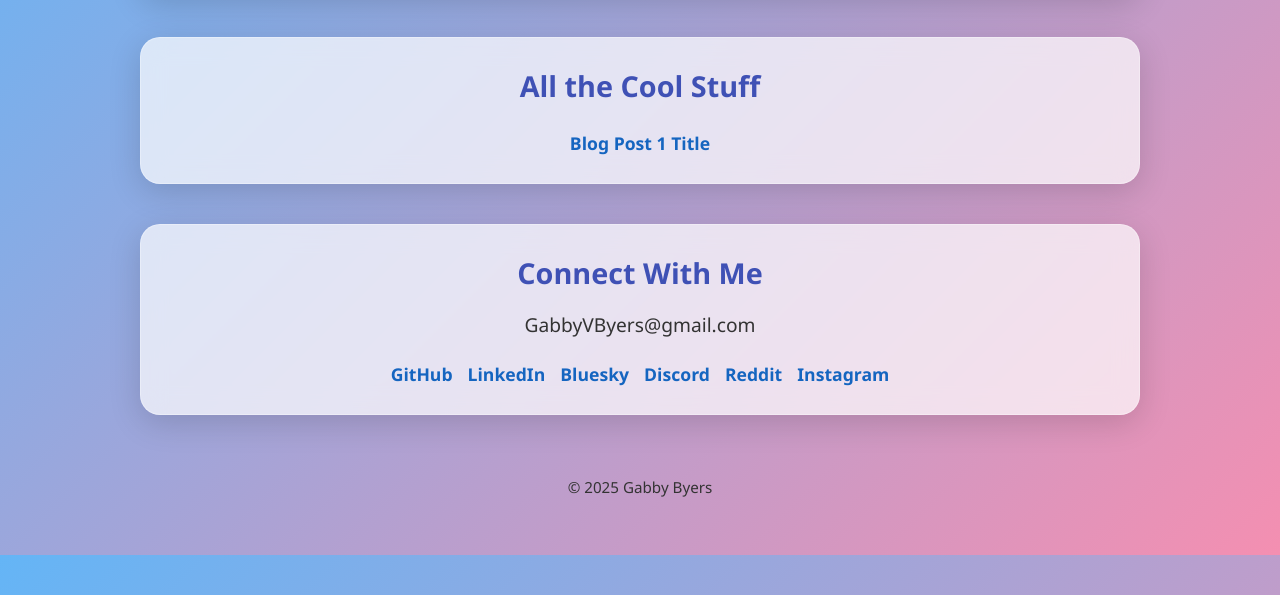
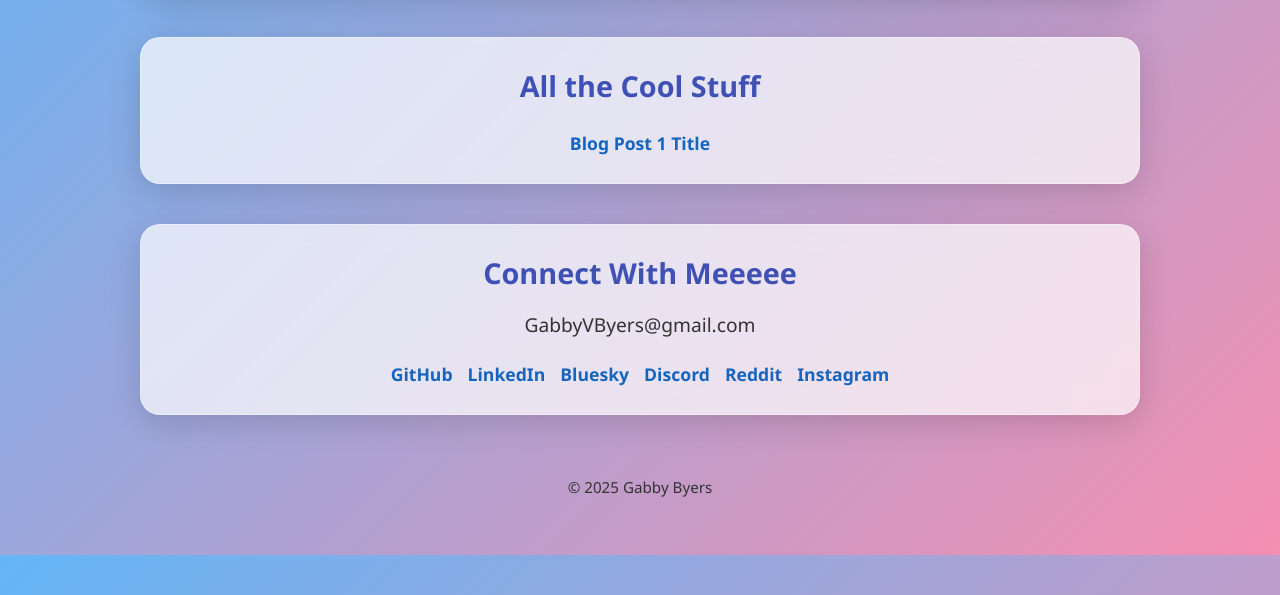
Before and after one commit to GabbyVByers/Blogsite, a plain HTML site: page index.html in a window 1280 px wide. Shown: the part 245-840 px from the top of the page. Drawn offline with Linux system fonts and the light colour scheme.

Commit message:
Add files via upload

```diff
--- a/index.html
+++ b/index.html
@@ -30,7 +30,7 @@
             </section>
 
             <section class="social-links section-box frosted-box">
-                <h2>Connect With Me</h2>
+                <h2>Connect With Meeeee</h2>
                 <p>GabbyVByers@gmail.com</p>
                 <ul>
                     <li><a href="https://github.com/GabbyVByers" target="_blank">GitHub</a></li>
```
